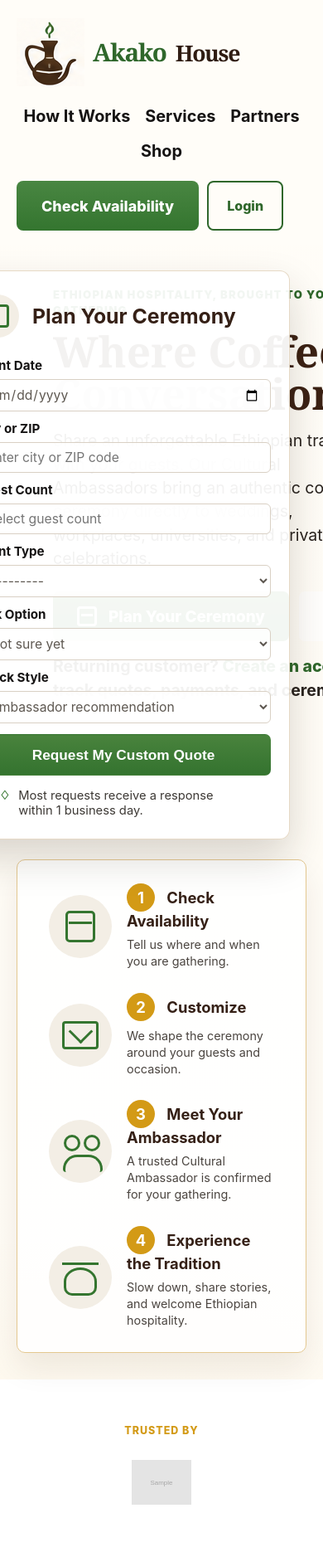
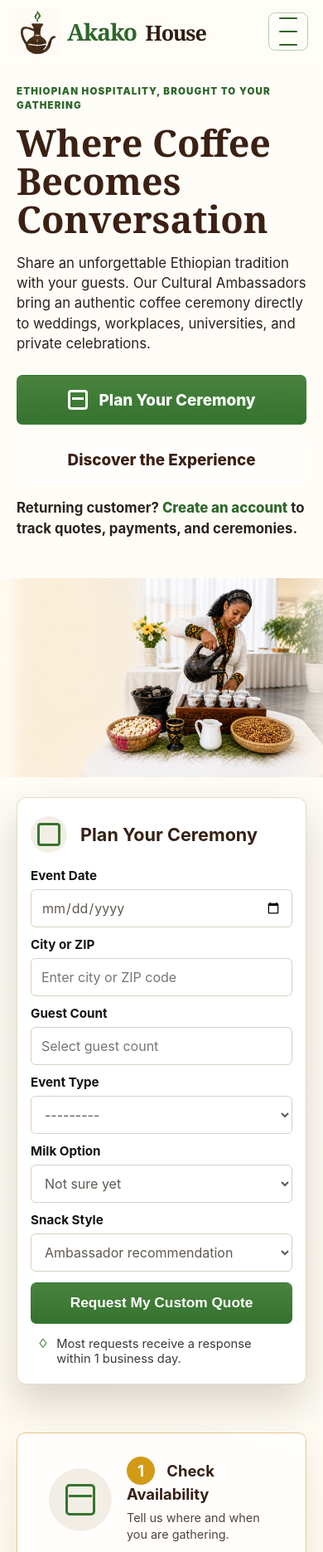
Before and after one commit to Bahaaruukoo/akako, a Django app: page / in a window 390 px wide. Shown: the top 1871 px of the page at 83% size. Run offline with Django 5.2, Linux system fonts and the light colour scheme; tables that the repository leaves empty hold one stand-in row (values such as "Sample post"); grey boxes marked "Sample" are stand-in pictures.

Commit message:
hero page modified for mobile vieww

```diff
--- a/static/css/site.css
+++ b/static/css/site.css
@@ -143,6 +143,8 @@ a {
 }
 
 .header-access-actions form { margin: 0; }
+
+.mobile-home-nav { display: none; }
 
 .nav-account-button {
   align-items: center;
@@ -1100,20 +1102,121 @@ a {
 }
 
 @media (max-width: 720px) {
-  .bunago-header,
+  .bunago-header {
+    gap: 12px;
+    grid-template-columns: minmax(0, 1fr) auto;
+    min-height: 76px;
+    padding: 10px 18px;
+    position: relative;
+    z-index: 20;
+  }
+
+  .bunago-header > .bunago-nav,
+  .bunago-header > .header-access-actions { display: none; }
+
+  .akako-wordmark { font-size: 1.75rem; gap: 7px; }
+  .akako-logo-mark { flex-basis: 56px; height: 56px; width: 56px; }
+  .akako-logo-mark img { height: 56px; }
+
+  .mobile-home-nav { display: block; justify-self: end; position: relative; }
+  .mobile-home-nav summary {
+    align-items: center;
+    border: 1px solid rgba(52, 117, 47, .35);
+    border-radius: 8px;
+    cursor: pointer;
+    display: grid;
+    gap: 5px;
+    height: 46px;
+    justify-content: center;
+    list-style: none;
+    width: 48px;
+  }
+  .mobile-home-nav summary::-webkit-details-marker { display: none; }
+  .mobile-home-nav summary span { background: var(--green-dark); border-radius: 2px; display: block; height: 2px; width: 22px; }
+  .mobile-home-nav[open] summary span:first-child { transform: translateY(7px) rotate(45deg); }
+  .mobile-home-nav[open] summary span:nth-child(2) { opacity: 0; }
+  .mobile-home-nav[open] summary span:last-child { transform: translateY(-7px) rotate(-45deg); }
+  .mobile-home-nav nav {
+    background: #fffdf8;
+    border: 1px solid var(--line);
+    border-radius: 12px;
+    box-shadow: 0 18px 40px rgba(47, 31, 15, .18);
+    display: grid;
+    min-width: min(310px, calc(100vw - 36px));
+    padding: 10px;
+    position: absolute;
+    right: 0;
+    top: 54px;
+  }
+  .mobile-home-nav nav a,
+  .mobile-home-nav nav button {
+    background: transparent;
+    border: 0;
+    border-radius: 7px;
+    color: var(--coffee);
+    display: block;
+    font: inherit;
+    font-weight: 750;
+    padding: 12px 14px;
+    text-align: left;
+    width: 100%;
+  }
+  .mobile-home-nav nav a:hover,
+  .mobile-home-nav nav button:hover { background: var(--ivory); }
+  .mobile-home-nav nav .mobile-nav-primary { background: var(--green-dark); color: #fff; margin: 5px 0; }
+  .mobile-home-nav form { margin: 0; }
+
   .bunago-hero {
-    padding-left: 20px;
-    padding-right: 20px;
-  }
-
-  .bunago-nav {
-    flex-wrap: wrap;
-    gap: 18px;
-  }
-
-  .hero-left h1 {
-    font-size: 3.2rem;
-  }
+    display: flex;
+    flex-direction: column;
+    height: auto;
+    padding: 26px 20px 38px;
+  }
+
+  .hero-left {
+    left: auto;
+    order: 1;
+    padding: 0;
+    position: relative;
+    top: auto;
+    width: auto;
+  }
+  .hero-kicker { font-size: .72rem !important; line-height: 1.45; }
+  .hero-left h1 { font-size: clamp(2.35rem, 11.5vw, 3rem); line-height: 1.02; white-space: normal; }
+  .hero-left p { font-size: 1.05rem; max-width: none; }
+  .hero-actions { justify-items: stretch; }
+  .hero-actions > div { width: 100%; }
+  .hero-actions .button { min-width: 0; width: 100%; }
+
+  .hero-photo {
+    bottom: auto;
+    display: block;
+    height: 240px;
+    left: auto;
+    margin: 28px -20px 0;
+    order: 2;
+    position: relative;
+    right: auto;
+    top: auto;
+  }
+  .hero-photo::before { width: 22%; }
+  .hero-photo::after { width: 15%; }
+  .hero-photo img { object-fit: cover; }
+
+  .bunago-quote-card {
+    margin: 24px 0 0;
+    order: 3;
+    padding: 22px 16px 20px;
+    position: relative;
+    right: auto;
+    top: auto;
+    width: auto;
+  }
+  .quote-title-row { margin-bottom: 18px; }
+  .quote-calendar-icon { flex: 0 0 44px; height: 44px; width: 44px; }
+  .bunago-quote-card h2 { font-size: 1.35rem; }
+  .bunago-form input,
+  .bunago-form select { font-size: 16px; min-height: 46px; }
 
   .bunago-process {
     margin-left: 20px;
--- a/templates/bookings/home.html
+++ b/templates/bookings/home.html
@@ -48,6 +48,29 @@
         <a class="nav-account-button" href="{% url 'partner_login' %}">Login</a>
       {% endif %}
     </div>
+    <details class="mobile-home-nav">
+      <summary aria-label="Open navigation"><span></span><span></span><span></span></summary>
+      <nav aria-label="Mobile navigation">
+        <a href="#process">How It Works</a>
+        <a href="#services">Services</a>
+        <a href="#partners">Partners</a>
+        <a href="{% url 'shop' %}">Shop</a>
+        <a class="mobile-nav-primary" href="#request">Check Availability</a>
+        {% if request.user.is_staff %}
+          <a href="{% url 'operations_dashboard' %}">Staff Dashboard</a>
+        {% elif request.user.partner_profile %}
+          <a href="{% url 'partner_dashboard' %}">My Workspace</a>
+        {% elif request.user.customer_profile %}
+          <a href="{% url 'customer_dashboard' %}">My Ceremonies</a>
+        {% endif %}
+        {% if request.user.is_authenticated %}
+          <a href="{% url 'account_home' %}">Account</a>
+          <form method="post" action="{% url 'partner_logout' %}">{% csrf_token %}<button type="submit">Logout</button></form>
+        {% else %}
+          <a href="{% url 'partner_login' %}">Login</a>
+        {% endif %}
+      </nav>
+    </details>
   </header>
 
   <section class="bunago-hero">
```
